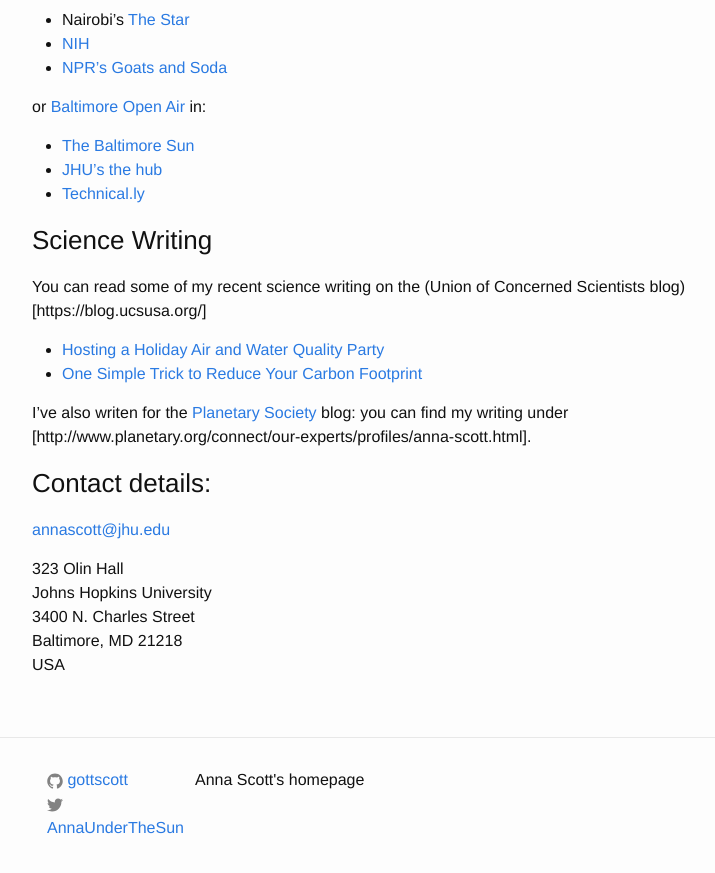
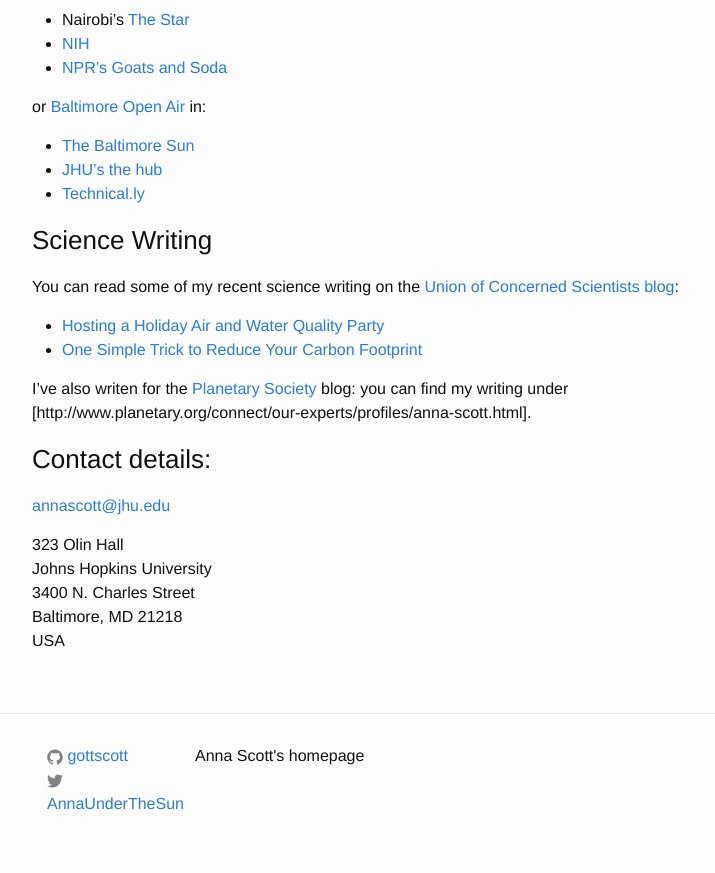
Before and after one commit to gottscott/gottscott.github.io, a Jekyll site: the page built from about.md, in a window 1280 px wide and 900 px high, scrolled down 612 px. Shown: the top 873 px of the window, without its empty margins (238-953 px from the left). Built offline with Jekyll 4.4.1, drawn with Linux system fonts in a browser that asks for light colours.

Commit message:
fixed link typo

```diff
--- a/about.md
+++ b/about.md
@@ -27,7 +27,7 @@ or [Baltimore Open Air](baltimoreopenair.github.io) in:
 - [Technical.ly](https://technical.ly/baltimore/2016/12/19/air-quality-sensors-epa/)
 
 ## Science Writing
-You can read some of my recent science writing on the (Union of Concerned Scientists blog)[https://blog.ucsusa.org/]
+You can read some of my recent science writing on the [Union of Concerned Scientists blog](https://blog.ucsusa.org/):
 - [Hosting a Holiday Air and Water Quality Party](https://blog.ucsusa.org/science-blogger/our-science-for-public-good-project-hosting-a-holiday-air-and-water-quality-party)
 - [One Simple Trick to Reduce Your Carbon Footprint](https://blog.ucsusa.org/science-blogger/one-simple-trick-to-reduce-your-carbon-footprint)
 
```
